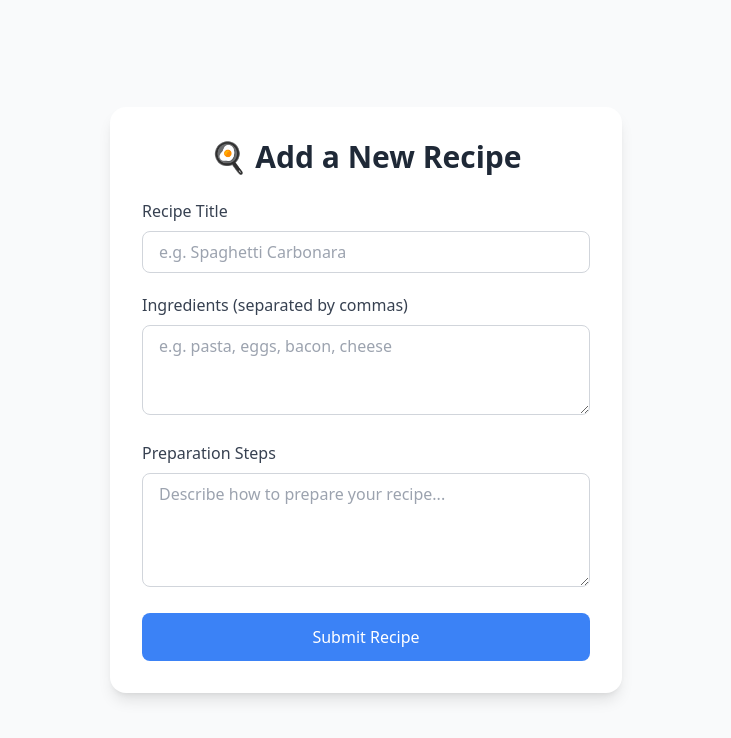
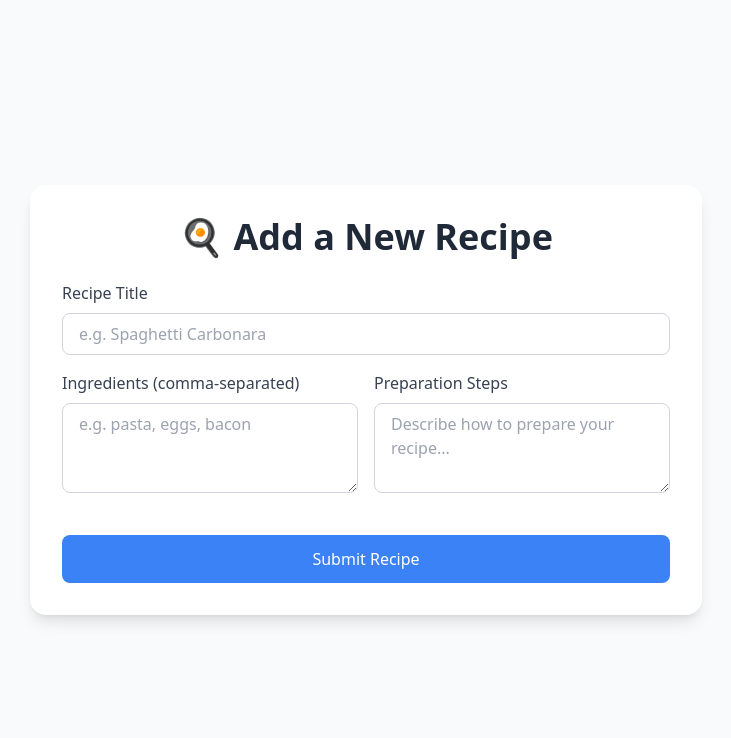
Before and after one commit to BlessedUfuoma/alx-fe-reactjs, a React app in the folder recipe-sharing-platform/: page /add-recipe in a window 1280 px wide. Shown: the top 738 px of the page, without its empty margins (274-1005 px from the left). Built offline with nearby package versions, Linux system fonts and the light colour scheme; the HTML template or start-up script is replaced by a standard one.

Commit message:
add responsiveness form

```diff
--- a/recipe-sharing-platform/src/components/AddRecipeForm.jsx
+++ b/recipe-sharing-platform/src/components/AddRecipeForm.jsx
@@ -5,7 +5,6 @@ function AddRecipeForm() {
   const [ingredients, setIngredients] = useState("");
   const [steps, setSteps] = useState("");
   const [errors, setErrors] = useState({});
-
 
   const validate = () => {
     const newErrors = {};
@@ -28,7 +27,6 @@ function AddRecipeForm() {
 
   const handleSubmit = (e) => {
     e.preventDefault();
-
     if (!validate()) return;
 
     const newRecipe = {
@@ -38,8 +36,6 @@ function AddRecipeForm() {
     };
 
     console.log("New Recipe Added:", newRecipe);
-
-    // Clear form after submit
     setTitle("");
     setIngredients("");
     setSteps("");
@@ -51,14 +47,15 @@ function AddRecipeForm() {
     <div className="min-h-screen bg-gray-50 flex items-center justify-center py-10 px-5">
       <form
         onSubmit={handleSubmit}
-        className="bg-white shadow-lg rounded-2xl p-8 w-full max-w-lg"
+        className="bg-white shadow-lg rounded-2xl p-8 w-full max-w-lg md:max-w-2xl" // ✅ md: breakpoint added
       >
-        <h1 className="text-3xl font-bold text-gray-800 text-center mb-6">
+        <h1 className="text-3xl md:text-4xl font-bold text-gray-800 text-center mb-6">
           🍳 Add a New Recipe
         </h1>
 
+        <div className="grid grid-cols-1 md:grid-cols-2 gap-4"> {/* ✅ Responsive grid */}
           {/* Title Field */}
-        <div className="mb-5">
+          <div className="mb-5 md:mb-0 md:col-span-2">
             <label className="block text-gray-700 font-medium mb-2">
               Recipe Title
             </label>
@@ -77,26 +74,28 @@ function AddRecipeForm() {
           </div>
 
           {/* Ingredients Field */}
-        <div className="mb-5">
+          <div className="mb-5 md:col-span-1">
             <label className="block text-gray-700 font-medium mb-2">
-            Ingredients (separated by commas)
+              Ingredients (comma-separated)
             </label>
             <textarea
               value={ingredients}
               onChange={(e) => setIngredients(e.target.value)}
-            placeholder="e.g. pasta, eggs, bacon, cheese"
+              placeholder="e.g. pasta, eggs, bacon"
               rows="3"
               className={`w-full border ${
                 errors.ingredients ? "border-red-400" : "border-gray-300"
               } rounded-lg px-4 py-2 focus:outline-none focus:ring-2 focus:ring-blue-400`}
             ></textarea>
             {errors.ingredients && (
-            <p className="text-red-500 text-sm mt-1">{errors.ingredients}</p>
+              <p className="text-red-500 text-sm mt-1">
+                {errors.ingredients}
+              </p>
             )}
           </div>
 
           {/* Steps Field */}
-        <div className="mb-5">
+          <div className="mb-5 md:col-span-1">
             <label className="block text-gray-700 font-medium mb-2">
               Preparation Steps
             </label>
@@ -104,7 +103,7 @@ function AddRecipeForm() {
               value={steps}
               onChange={(e) => setSteps(e.target.value)}
               placeholder="Describe how to prepare your recipe..."
-            rows="4"
+              rows="3"
               className={`w-full border ${
                 errors.steps ? "border-red-400" : "border-gray-300"
               } rounded-lg px-4 py-2 focus:outline-none focus:ring-2 focus:ring-blue-400`}
@@ -113,10 +112,11 @@ function AddRecipeForm() {
               <p className="text-red-500 text-sm mt-1">{errors.steps}</p>
             )}
           </div>
+        </div>
 
         <button
           type="submit"
-          className="w-full bg-blue-500 text-white py-3 rounded-lg hover:bg-blue-600 transition"
+          className="w-full bg-blue-500 text-white py-3 rounded-lg hover:bg-blue-600 transition md:mt-4"
         >
           Submit Recipe
         </button>
```
Lines whose indentation alone changed are shown as unchanged.
